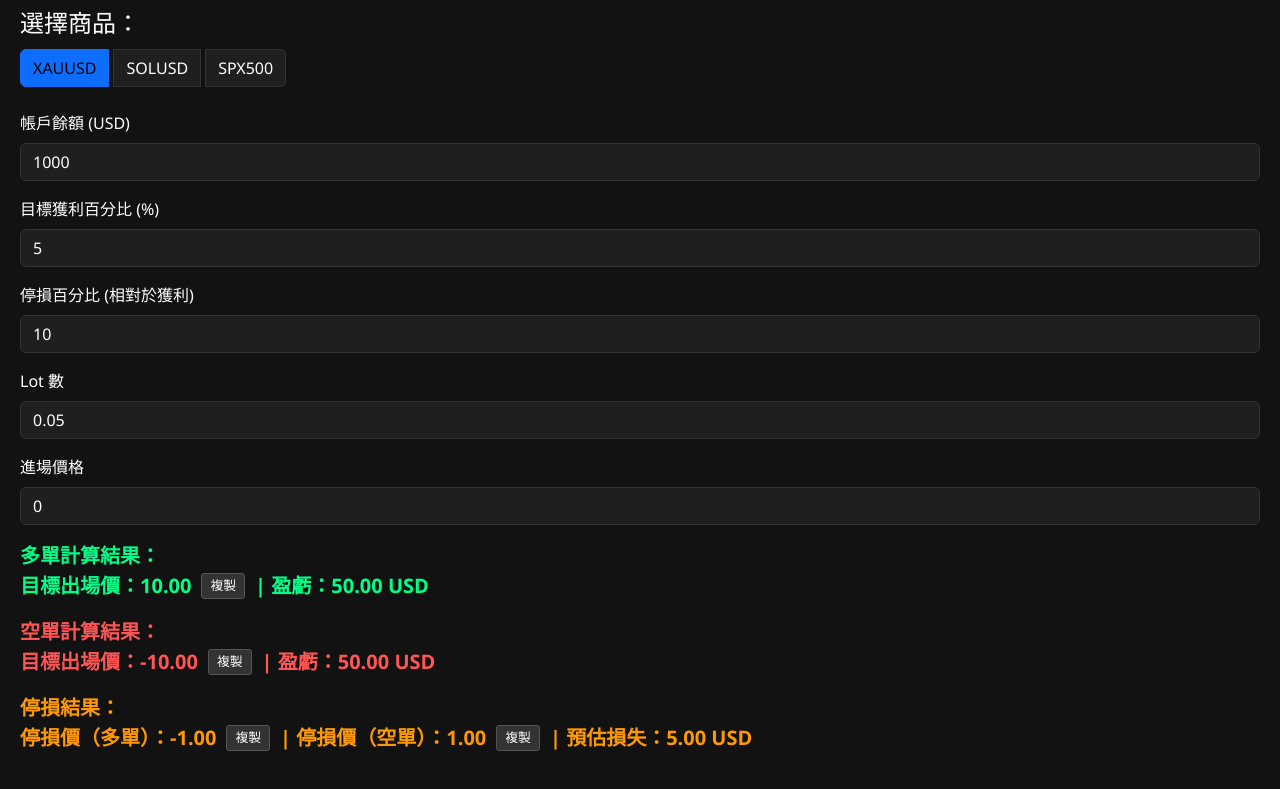
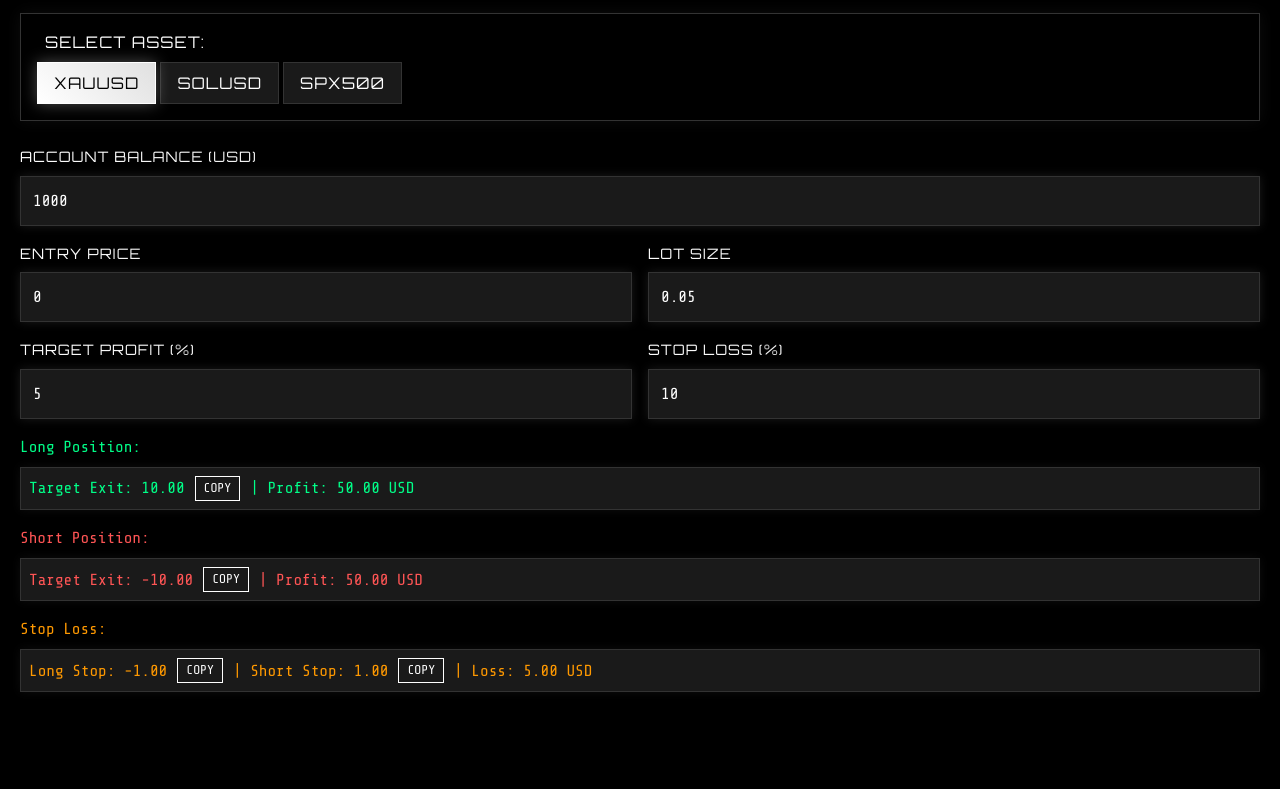
Before and after one commit to curepotion/forex-calculator, a plain HTML site: page index.html in a window 1280 px wide. Shown: the part 111-900 px from the top of the page. After the commit the page ends 839 px from the top, so only its background shows below. Drawn offline with nearby package versions, Linux system fonts and the light colour scheme; a script that the page names is missing.

Commit message:
update 2

```diff
--- a/index.html
+++ b/index.html
@@ -5,38 +5,184 @@
   <meta name="viewport" content="width=device-width, initial-scale=1.0">
   <title>Multi-Asset Price Estimator</title>
   <link href="https://cdn.jsdelivr.net/npm/bootstrap@5.3.0/dist/css/bootstrap.min.css" rel="stylesheet">
+  <link href="https://fonts.googleapis.com/css2?family=Orbitron:wght@400;500;600;700&family=Share+Tech+Mono&display=swap" rel="stylesheet">
   <style>
-    body { background-color: #121212; color: #ffffff; padding: 20px; font-family: "Segoe UI", Tahoma, Geneva, Verdana, sans-serif; }
-    .btn-group .btn { margin-right: 5px; }
-    .form-control, .btn { background-color: #1f1f1f; color: #ffffff; border: 1px solid #333; }
-    .btn.active { background-color: #0d6efd; border-color: #0d6efd; }
-    label { font-weight: 500; }
-    #result, #resultSell, #stopLossResult { font-size: 1.25rem; font-weight: bold; margin-top: 1rem; }
-    .buy-result { color: #00ff88; }
-    .sell-result { color: #ff5555; }
-    .loss-result { color: #ff9900; }
-    #tv-widget iframe, #price-ticker iframe { width: 100%; border: none; }
-    #tv-widget iframe { height: 100px; }
-    #price-ticker iframe { height: 50px; }
-    .price-container { display: flex; align-items: center; gap: 10px; }
+    :root {
+      --tron-blue: #ffffff;
+      --tron-dark: #000000;
+      --tron-gray: #1a1a1a;
+      --tron-border: #333333;
+      --long-color: #00ff88;
+      --short-color: #ff5555;
+      --loss-color: #ff9900;
+      --gradient-1: linear-gradient(45deg, #ffffff, #e0e0e0);
+      --gradient-2: linear-gradient(45deg, #ffffff, #f0f0f0);
+      --glow: 0 0 10px rgba(255, 255, 255, 0.5);
+    }
+
+    body {
+      background-color: var(--tron-dark);
+      color: #ffffff;
+      padding: 20px;
+      font-family: 'Share Tech Mono', monospace;
+      min-height: 100vh;
+    }
+
+    h1 {
+      font-family: 'Orbitron', sans-serif;
+      font-weight: 700;
+      text-transform: uppercase;
+      letter-spacing: 2px;
+      margin-bottom: 2rem;
+      background: var(--gradient-1);
+      -webkit-background-clip: text;
+      background-clip: text;
+      color: transparent;
+      text-shadow: var(--glow);
+    }
+
+    .form-label {
+      font-family: 'Orbitron', sans-serif;
+      font-size: 0.9rem;
+      text-transform: uppercase;
+      letter-spacing: 1px;
+      background: var(--gradient-2);
+      -webkit-background-clip: text;
+      background-clip: text;
+      color: transparent;
+      margin-bottom: 0.5rem;
+    }
+
+    .form-control {
+      background-color: var(--tron-gray);
+      border: 1px solid var(--tron-border);
+      color: #ffffff;
+      font-family: 'Share Tech Mono', monospace;
+      padding: 0.75rem;
+      transition: all 0.3s ease;
+      border-radius: 0;
+      box-shadow: 0 0 10px rgba(255, 255, 255, 0.1);
+    }
+
+    .form-control:focus {
+      background-color: var(--tron-gray);
+      border-color: #ffffff;
+      color: #ffffff;
+      box-shadow: 0 0 15px rgba(255, 255, 255, 0.2);
+    }
+
+    .btn-group .btn {
+      background-color: var(--tron-gray);
+      border: 1px solid var(--tron-border);
+      color: #ffffff;
+      font-family: 'Orbitron', sans-serif;
+      text-transform: uppercase;
+      letter-spacing: 1px;
+      padding: 0.5rem 1rem;
+      margin-right: 5px;
+      transition: all 0.3s ease;
+      border-radius: 0;
+    }
+
+    .btn-group .btn:hover {
+      background: var(--gradient-1);
+      color: var(--tron-dark);
+      box-shadow: 0 0 15px rgba(255, 255, 255, 0.3);
+    }
+
+    .btn-group .btn.active {
+      background: var(--gradient-1);
+      color: var(--tron-dark);
+      border-color: #ffffff;
+      box-shadow: 0 0 15px rgba(255, 255, 255, 0.3);
+    }
+
+    .price-container {
+      display: flex;
+      align-items: center;
+      gap: 10px;
+      margin: 0.5rem 0;
+      padding: 0.5rem;
+      background-color: var(--tron-gray);
+      border: 1px solid var(--tron-border);
+      box-shadow: 0 0 10px rgba(255, 255, 255, 0.05);
+    }
+
     .copy-btn {
       padding: 2px 8px;
       font-size: 0.8rem;
-      background-color: #333;
-      border: 1px solid #555;
-      color: #fff;
+      background-color: var(--tron-gray);
+      border: 1px solid #ffffff;
+      color: #ffffff;
       cursor: pointer;
-      border-radius: 3px;
+      font-family: 'Share Tech Mono', monospace;
+      transition: all 0.3s ease;
+      border-radius: 0;
     }
-    .copy-btn:hover { background-color: #444; }
+
+    .copy-btn:hover {
+      background: var(--gradient-1);
+      color: var(--tron-dark);
+      box-shadow: 0 0 10px rgba(255, 255, 255, 0.3);
+    }
+
+    #result, #resultSell, #stopLossResult {
+      font-size: 1rem;
+      font-weight: normal;
+      margin-top: 1rem;
+      font-family: 'Share Tech Mono', monospace;
+    }
+
+    .buy-result { color: var(--long-color); }
+    .sell-result { color: var(--short-color); }
+    .loss-result { color: var(--loss-color); }
+
+    #tv-widget iframe, #price-ticker iframe {
+      width: 100%;
+      border: none;
+      margin-bottom: 1rem;
+    }
+
+    #tv-widget iframe { height: 100px; }
+    #price-ticker iframe { height: 50px; }
+
+    fieldset {
+      border: 1px solid var(--tron-border);
+      padding: 1rem;
+      margin-bottom: 1.5rem;
+      box-shadow: 0 0 15px rgba(255, 255, 255, 0.05);
+    }
+
+    legend {
+      font-family: 'Orbitron', sans-serif;
+      background: var(--gradient-2);
+      -webkit-background-clip: text;
+      background-clip: text;
+      color: transparent;
+      font-size: 1rem;
+      text-transform: uppercase;
+      letter-spacing: 1px;
+      padding: 0 0.5rem;
+    }
+
+    .input-grid {
+      display: grid;
+      grid-template-columns: 1fr 1fr;
+      gap: 1rem;
+      margin-bottom: 1rem;
+    }
+
+    .input-grid .form-group {
+      margin-bottom: 0;
+    }
   </style>
 </head>
 <body>
   <div class="mb-2" id="price-ticker-container"><div id="price-ticker"></div></div>
   <div class="mb-4"><div id="tv-widget"></div></div>
-  <h1 class="mb-4">價格估算器</h1>
+  <h1>Price Estimator</h1>
   <fieldset class="mb-4">
-    <legend class="form-label">選擇商品：</legend>
+    <legend>Select Asset:</legend>
     <div class="btn-group" role="group">
       <button class="btn btn-outline-light active" onclick="selectSymbol('xauusd', event)">XAUUSD</button>
       <button class="btn btn-outline-light" onclick="selectSymbol('solusd', event)">SOLUSD</button>
@@ -45,15 +191,36 @@
   </fieldset>
 
   <input type="hidden" id="symbol" value="xauusd">
-  <div class="mb-3"><label for="balance" class="form-label">帳戶餘額 (USD)</label><input type="number" class="form-control" id="balance" value="1000" step="10" min="0"></div>
-  <div class="mb-3"><label for="targetReturn" class="form-label">目標獲利百分比 (%)</label><input type="number" class="form-control" id="targetReturn" value="5" step="0.1" min="0"></div>
-  <div class="mb-3"><label for="stopLossPercent" class="form-label">停損百分比 (相對於獲利)</label><input type="number" class="form-control" id="stopLossPercent" value="10" step="0.1" min="0"></div>
-  <div class="mb-3"><label for="lot" class="form-label">Lot 數</label><input type="number" class="form-control" id="lot" step="0.01" value="0.05" min="0.01"></div>
-  <div class="mb-3"><label for="entry" class="form-label">進場價格</label><input type="number" class="form-control" id="entry" step="0.01" value="0"></div>
+  <div class="mb-3">
+    <label for="balance" class="form-label">Account Balance (USD)</label>
+    <input type="number" class="form-control" id="balance" value="1000" step="10" min="0">
+  </div>
 
-  <p id="result" class="buy-result">多單計算結果：--</p>
-  <p id="resultSell" class="sell-result">空單計算結果：--</p>
-  <p id="stopLossResult" class="loss-result">停損結果：--</p>
+  <div class="input-grid">
+    <div class="form-group">
+      <label for="entry" class="form-label">Entry Price</label>
+      <input type="number" class="form-control" id="entry" step="0.01" value="0">
+    </div>
+    <div class="form-group">
+      <label for="lot" class="form-label">Lot Size</label>
+      <input type="number" class="form-control" id="lot" step="0.01" value="0.05" min="0.01">
+    </div>
+  </div>
+
+  <div class="input-grid">
+    <div class="form-group">
+      <label for="targetReturn" class="form-label">Target Profit (%)</label>
+      <input type="number" class="form-control" id="targetReturn" value="5" step="0.1" min="0">
+    </div>
+    <div class="form-group">
+      <label for="stopLossPercent" class="form-label">Stop Loss (%)</label>
+      <input type="number" class="form-control" id="stopLossPercent" value="10" step="0.1" min="0">
+    </div>
+  </div>
+
+  <p id="result" class="buy-result">Long Position: --</p>
+  <p id="resultSell" class="sell-result">Short Position: --</p>
+  <p id="stopLossResult" class="loss-result">Stop Loss: --</p>
 
   <script>
     const tradingViewSymbols = {
@@ -158,29 +325,29 @@
       const stopShort = entry + stopDiff;
 
       document.getElementById('result').innerHTML = `
-        多單計算結果：
+        Long Position:
         <div class="price-container">
-          <span>目標出場價：${exitLong.toFixed(2)}</span>
-          <button class="copy-btn" onclick="copyToClipboard('${exitLong.toFixed(2)}')">複製</button>
-          <span>| 盈虧：${targetProfit.toFixed(2)} USD</span>
+          <span>Target Exit: ${exitLong.toFixed(2)}</span>
+          <button class="copy-btn" onclick="copyToClipboard('${exitLong.toFixed(2)}')">COPY</button>
+          <span>| Profit: ${targetProfit.toFixed(2)} USD</span>
         </div>`;
 
       document.getElementById('resultSell').innerHTML = `
-        空單計算結果：
+        Short Position:
         <div class="price-container">
-          <span>目標出場價：${exitShort.toFixed(2)}</span>
-          <button class="copy-btn" onclick="copyToClipboard('${exitShort.toFixed(2)}')">複製</button>
-          <span>| 盈虧：${targetProfit.toFixed(2)} USD</span>
+          <span>Target Exit: ${exitShort.toFixed(2)}</span>
+          <button class="copy-btn" onclick="copyToClipboard('${exitShort.toFixed(2)}')">COPY</button>
+          <span>| Profit: ${targetProfit.toFixed(2)} USD</span>
         </div>`;
 
       document.getElementById('stopLossResult').innerHTML = `
-        停損結果：
+        Stop Loss:
         <div class="price-container">
-          <span>停損價（多單）：${stopLong.toFixed(2)}</span>
-          <button class="copy-btn" onclick="copyToClipboard('${stopLong.toFixed(2)}')">複製</button>
-          <span>| 停損價（空單）：${stopShort.toFixed(2)}</span>
-          <button class="copy-btn" onclick="copyToClipboard('${stopShort.toFixed(2)}')">複製</button>
-          <span>| 預估損失：${stopLossAmount.toFixed(2)} USD</span>
+          <span>Long Stop: ${stopLong.toFixed(2)}</span>
+          <button class="copy-btn" onclick="copyToClipboard('${stopLong.toFixed(2)}')">COPY</button>
+          <span>| Short Stop: ${stopShort.toFixed(2)}</span>
+          <button class="copy-btn" onclick="copyToClipboard('${stopShort.toFixed(2)}')">COPY</button>
+          <span>| Loss: ${stopLossAmount.toFixed(2)} USD</span>
         </div>`;
     }
 
```
